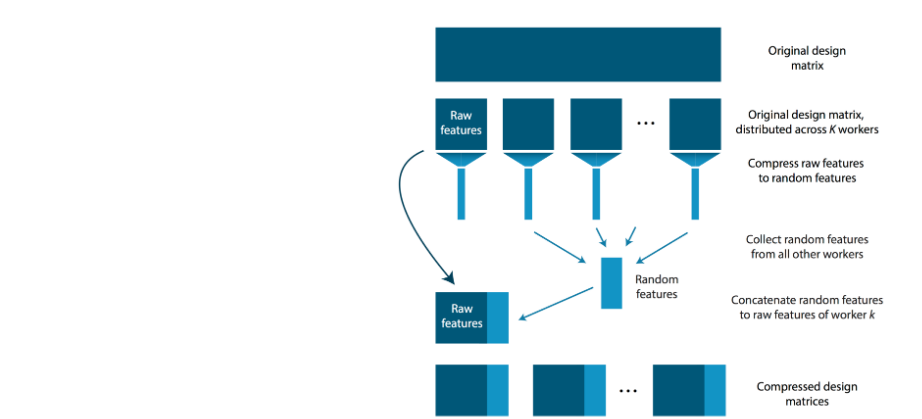
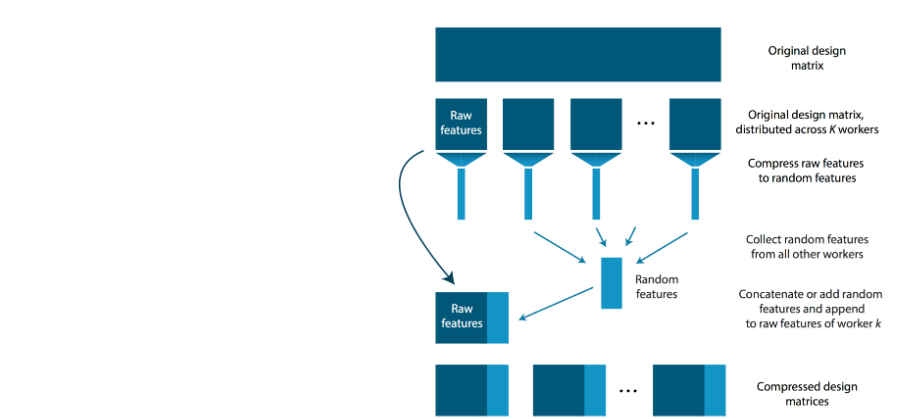
Before and after one commit to christinaheinze/loco-lib, a Jekyll site: the page built from index.md, in a window 1280 px wide. Shown: the part 1416-1835 px from the top of the page, without its empty margins (179-1101 px from the left). Built offline with Jekyll 4.4.1, drawn with Linux system fonts in a browser that asks for light colours; formulas are drawn with MathJax 3.

Commit message:
new figure

```diff
--- a/index.md
+++ b/index.md
@@ -25,7 +25,7 @@ LOCO proceeds as follows. As a preprocessing step, the features need to be distr
 
 LOCO's distribution scheme is illustrated in the following figure.
 
-![LOCO]({{ site.baseurl }}/images/loco2.png)
+![LOCO]({{ site.baseurl }}/images/locoscheme.png)
 
 # Obtaining the software
 
```
Also changed, not shown: images/locoscheme.png (added).
